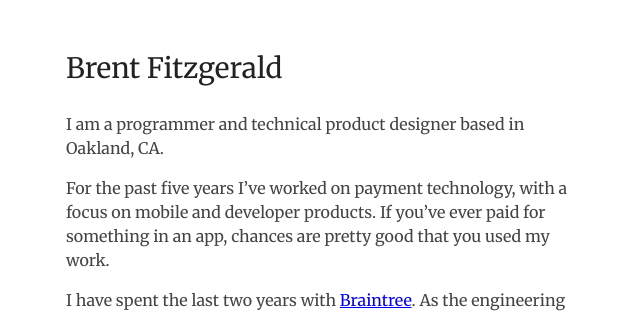
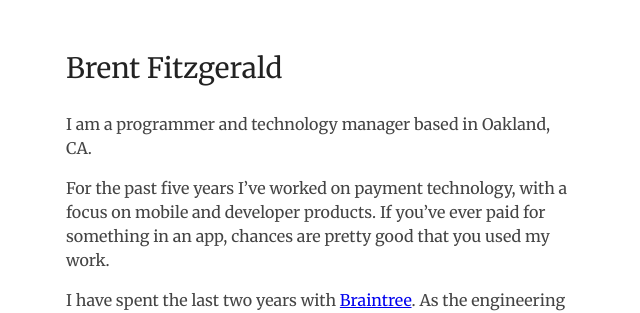
Before and after one commit to burnto/brentfitzgerald.com, a Jekyll site: the page built from about.md, in a window 1280 px wide. Shown: the top 313 px of the page, without its empty margins (318-958 px from the left). Built offline with Jekyll 4.4.1, drawn with Linux system fonts in a browser that asks for light colours.

Commit message:
s/designer/manager/

```diff
--- a/about.md
+++ b/about.md
@@ -5,7 +5,7 @@ title: About
 
 # Brent Fitzgerald
 
-I am a programmer and technical product designer based in Oakland, CA.
+I am a programmer and technology manager based in Oakland, CA.
 
 For the past five years I've worked on payment technology, with a focus on mobile and developer products. If you've ever paid for something in an app, chances are pretty good that you used my work.
 
```
